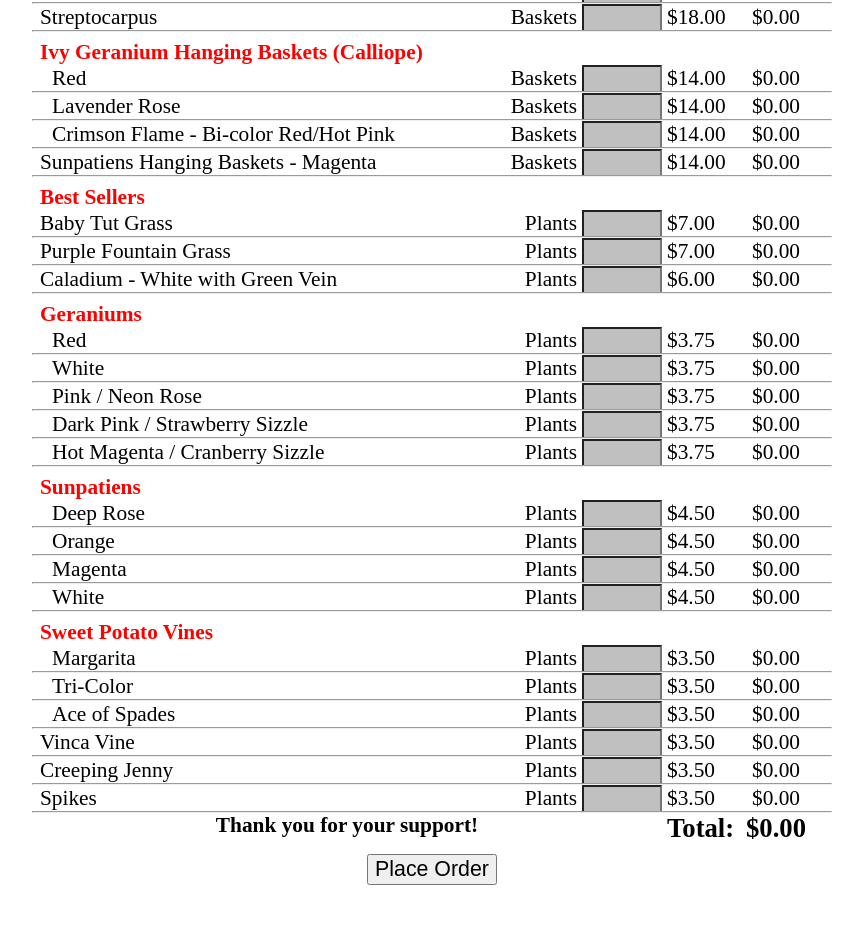
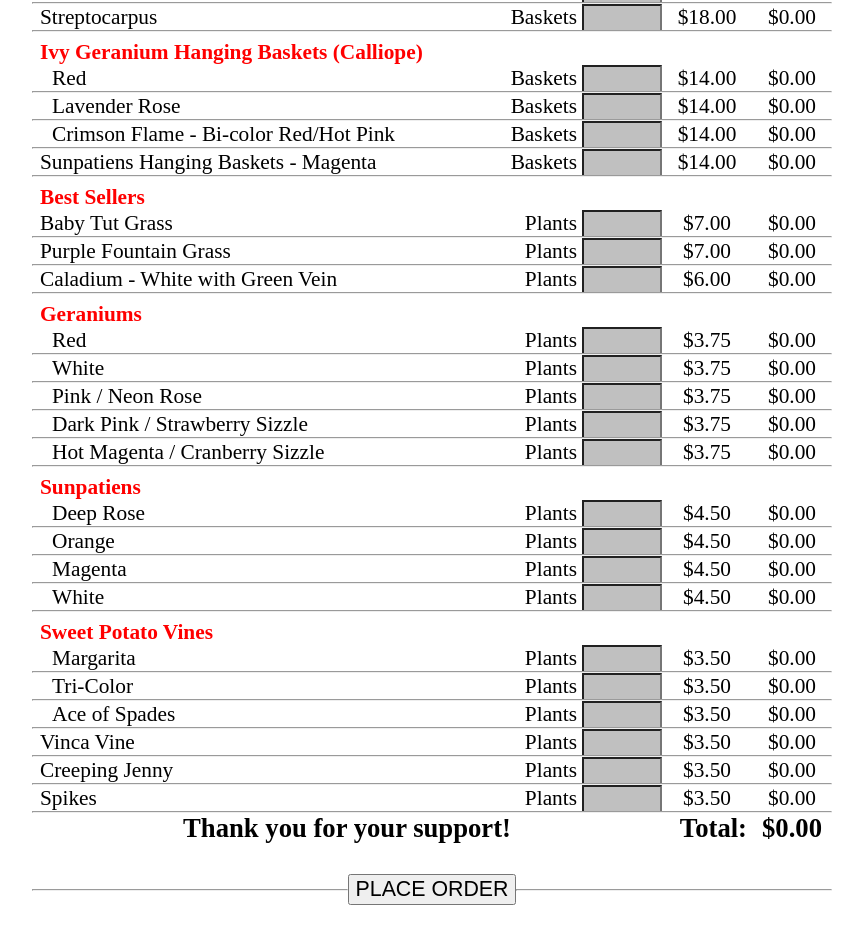
Before and after one commit to GradyPeck/cdgc-order, a React (Create React App) app: page / in a window 1280 px wide. Shown: the part 572-1507 px from the top of the page, without its empty margins (208-1071 px from the left). Before the commit the page ends 1467 px from the top, so only its background shows below. Built offline with nearby package versions, Linux system fonts and the light colour scheme.

Commit message:
styling submit button

```diff
--- a/src/App.css
+++ b/src/App.css
@@ -1,5 +1,5 @@
 /*
-TODO: Fonts
+TODO: Fonts?
 Calibri (mostly 16pt), largest heading 20pt
 */
 
@@ -91,6 +91,10 @@ h1, h2, h4{
   background-color: silver;
 }
 
+.center-text {
+  text-align: center;
+}
+
 hr {
   grid-column-start: 1;
   grid-column-end: -1;
@@ -116,18 +120,25 @@ hr {
   text-align: center;
 }
 
-#total-counter {
-  margin-left: -6px;
+#total-label {
+  text-align: right;
 }
 
-#total-label, #total-counter {
+#total-spacer, #total-label, #total-counter {
   font-size: 20pt;
 }
+
+.button-group {
+  display: flex;
+  align-items: center;
+  margin: 20px 0px;
+}
+
 
 button {
   display: block;
   margin: 10px auto;
-  min-width: 70px;
+  min-width: fit-content;
 }
 
 @media (min-width: 800px) {
--- a/src/App.js
+++ b/src/App.js
@@ -73,9 +73,13 @@ function App() {
         {myEntries}
         <h2 id='total-spacer'>Thank you for your support!</h2>
         <h2 id='total-label'>Total:</h2>
-        <h2 id="total-counter">$0.00</h2>
+        <h2 id="total-counter" className='center-text'>$0.00</h2>
       </main>
-      <button>Place Order</button>
+      <div className='button-group'>
+        <hr />
+        <button>PLACE ORDER</button>
+        <hr />
+      </div>
     </form>
   );
 }
--- a/src/components/Item.jsx
+++ b/src/components/Item.jsx
@@ -26,8 +26,8 @@ export default function Item({entry, indent, update}) {
             <span className={indent ? "indented-item" : "loose-item"}>{name}</span>
             <span className="unit">{unit}</span>
             <input className="quant-input" type="number" min="0" step="1" onChange={updateQuant}></input>
-            <span>{currencyString(cost)}</span>
-            <span>{currencyString(total)}</span>
+            <span className="center-text">{currencyString(cost)}</span>
+            <span className="center-text">{currencyString(total)}</span>
             <hr />
         </div>
     );
```
